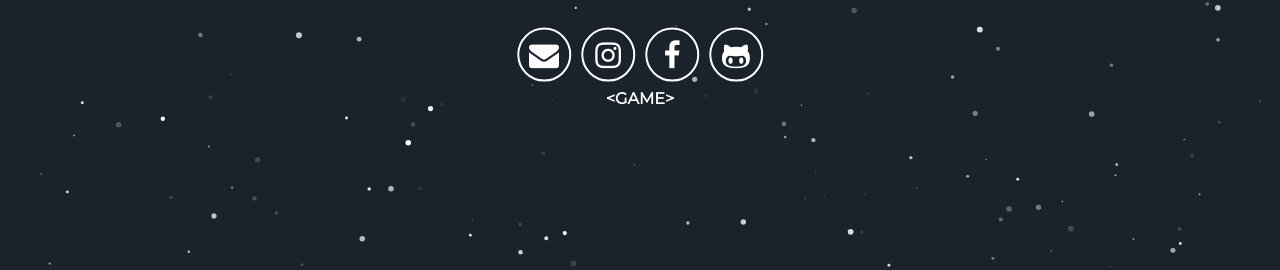
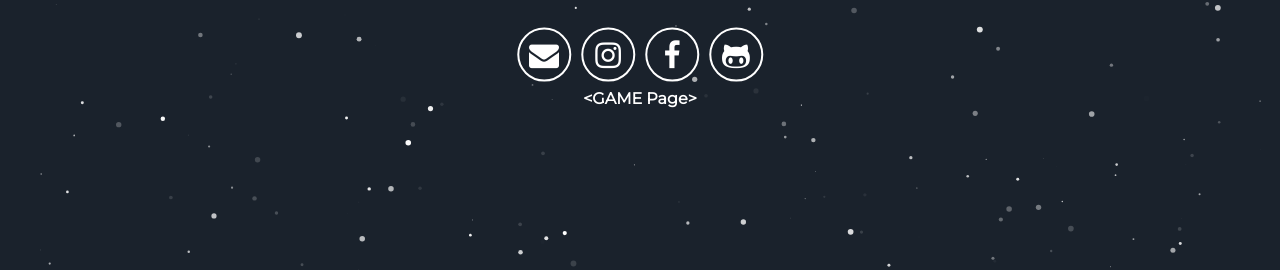
Before and after one commit to kimklho/kimklho.github.io, a Jekyll site: the page built from index.html, in a window 1280 px wide. Shown: the part 470-740 px from the top of the page. Built offline with Jekyll 4.4.1, drawn with Linux system fonts in a browser that asks for light colours; some web fonts are replaced.

Commit message:
Update header.html

```diff
--- a/_includes/header.html
+++ b/_includes/header.html
@@ -18,7 +18,7 @@
         <a aria-label="My Github" target="_blank" href="https://github.com/kimklho"><i class="icon fa fa-github-alt" aria-hidden="true"></i></a>
         {% endif %}
       </div>
-      <a href="https://kimkihoqn.github.io/" target="_blank" style="text-decoration: none; font-weight: bold; color: white;">&lt;GAME&gt;</a>
+      <a href="https://kimkihoqn.github.io/" target="_blank" style="text-decoration: none; font-weight: bold; color: white;">&lt;GAME Page&gt;</a>
       <div class="header-links">
         <!-- <a class="link" href="#about" data-scroll>About Me</a> -->
       </div>
```
